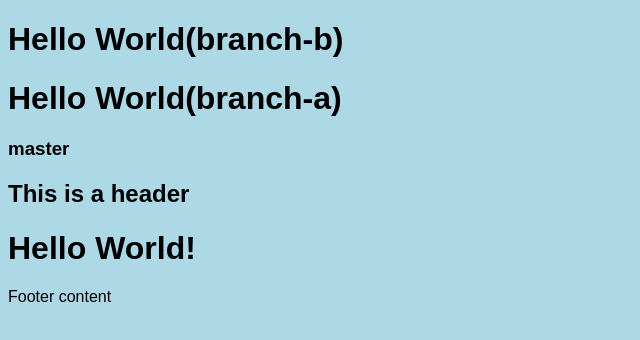
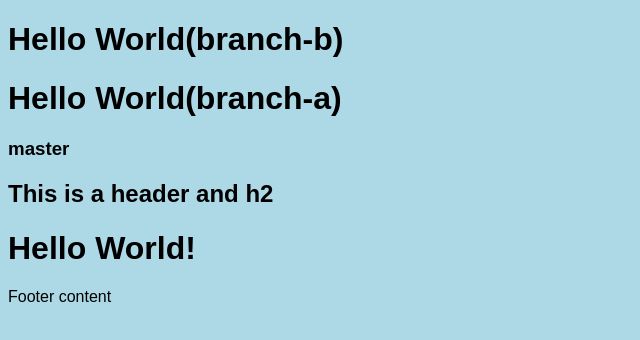
Before and after one commit to Amarnath-G/GitTutorial, a plain HTML site: page index.html in a window 1280 px wide. Shown: the whole page, without its empty margins (0-640 px from the left). Drawn offline with Linux system fonts and the light colour scheme.

Commit message:
Add in he index.html

```diff
--- a/index.html
+++ b/index.html
@@ -10,7 +10,7 @@
 	<h1>Hello World(branch-a)<h1>
 			<h3>master</h3>
   <header>
-  	<h2>This is a header</h2>
+  	<h2>This is a header and h2</h2>
   </header>
 
   <h1>Hello World!</h1>
```
